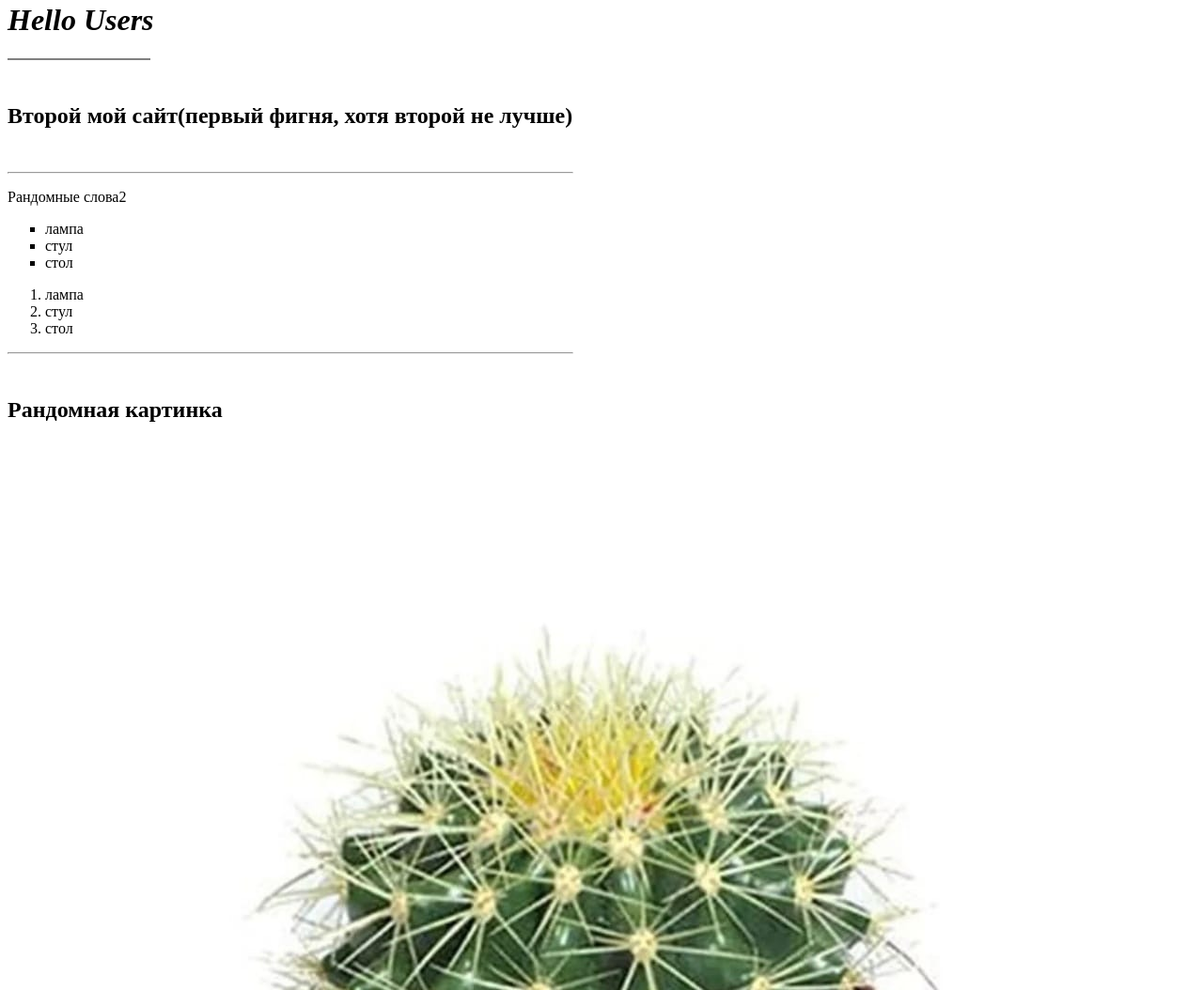
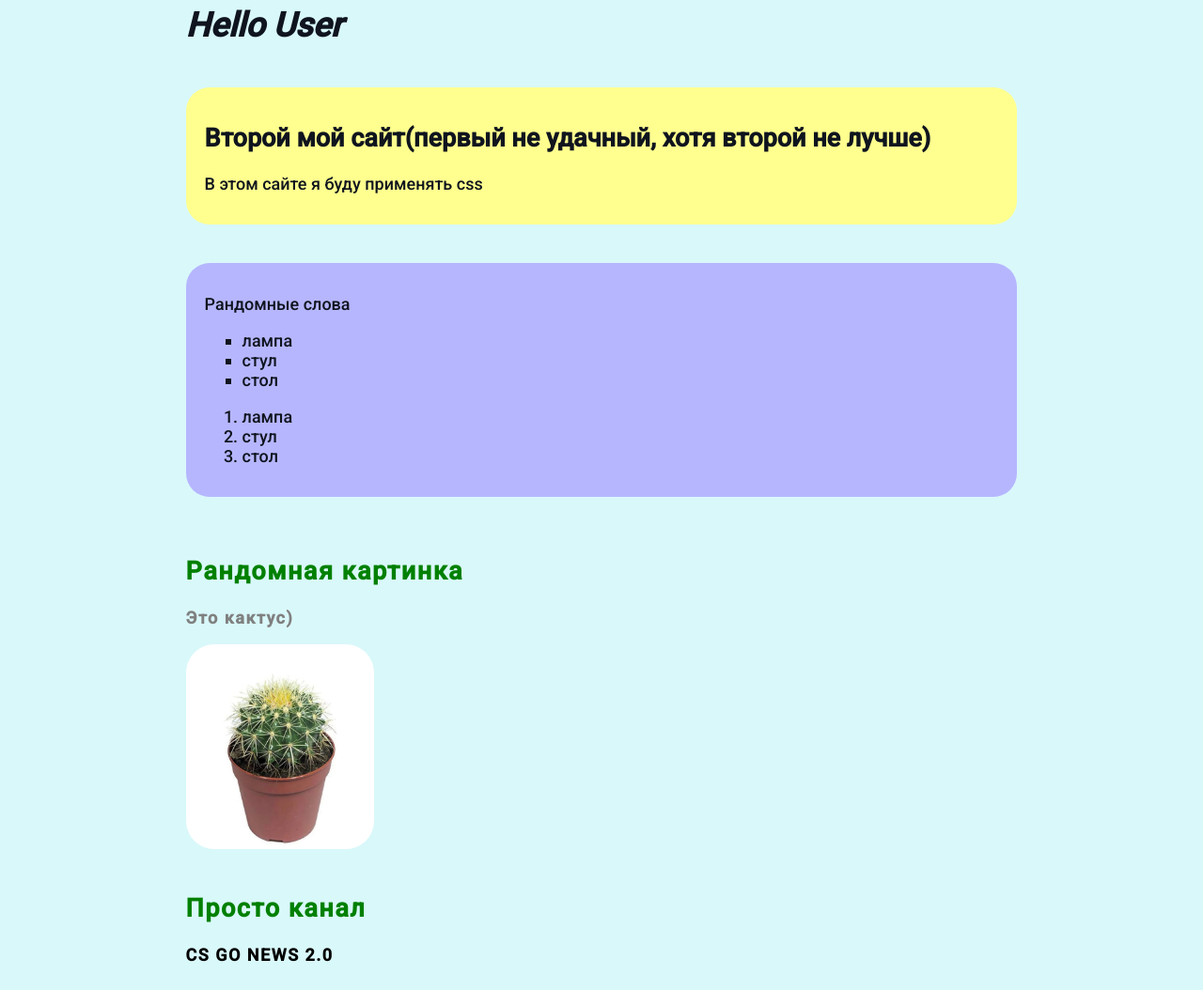
Before and after one commit to ref1ke/ref1ke.github.io, a plain HTML site: page index.html in a window 1280 px wide. Shown: the part 18-1072 px from the top of the page at 94% size. Drawn offline with Linux system fonts and the light colour scheme.

Commit message:
added css

```diff
--- a/index.html
+++ b/index.html
@@ -2,35 +2,56 @@
 <html>
 	<head>
 		<title>test page</title>
+		<link rel="stylesheet" href="style.css" />
 	</head>
-    <body style="backgound" >
-        <h1><em>Hello Users</em></h1>
-        <hr color="grey" width="150" align="left">
 
-        <br>
+	<body>
+		<div class="ldr">
+			<h1><em>Hello User</em></h1>
 
-        <h2>Второй мой сайт(первый фигня, хотя второй не лучше)</h2>
-        <br>
-        <hr width="600" align="left">
-        <P>Рандомные слова2</P>
+			<br />
+
+			<div class="card bg-ye">
+				<h2>Второй мой сайт(первый не удачный, хотя второй не лучше)</h2>
+				<p>В этом сайте я буду применять css</p>
+			</div>
+
+			<br />
+
+			<div class="card bg-bl">
+				<p>Рандомные слова</p>
+
 				<ul type="square">
 					<li>лампа</li>
 					<li>стул</li>
 					<li>стол</li>
 				</ul>
+
 				<ol>
 					<li>лампа</li>
 					<li>стул</li>
 					<li>стол</li>
 				</ol>
-        <hr width="600" align="left">
-        <br>
-        <h2>Рандомная картинка</h2>
-    <img src="Kaktus_miks.jpeg">
+			</div>
 
+			<br />
 
+			<div class="imgp">
+				<h2 class="imgks">Рандомная картинка</h2>
+				<p>Это кактус)</p>
 
+				<img src="Kaktus_miks.jpeg" width="200" class="ks" />
+				<br />
+				<br />
 
-
+				<h2 class="imgks">Просто канал</h2>
+				<a
+					href="https://www.youtube.com/channel/UCp612nMAHO497k1WNC3EfHg"
+					target="_blank"
+				>
+					CS GO NEWS 2.0
+				</a>
+			</div>
+		</div>
 	</body>
 </html>
```
Lines whose indentation alone changed are shown as unchanged.
